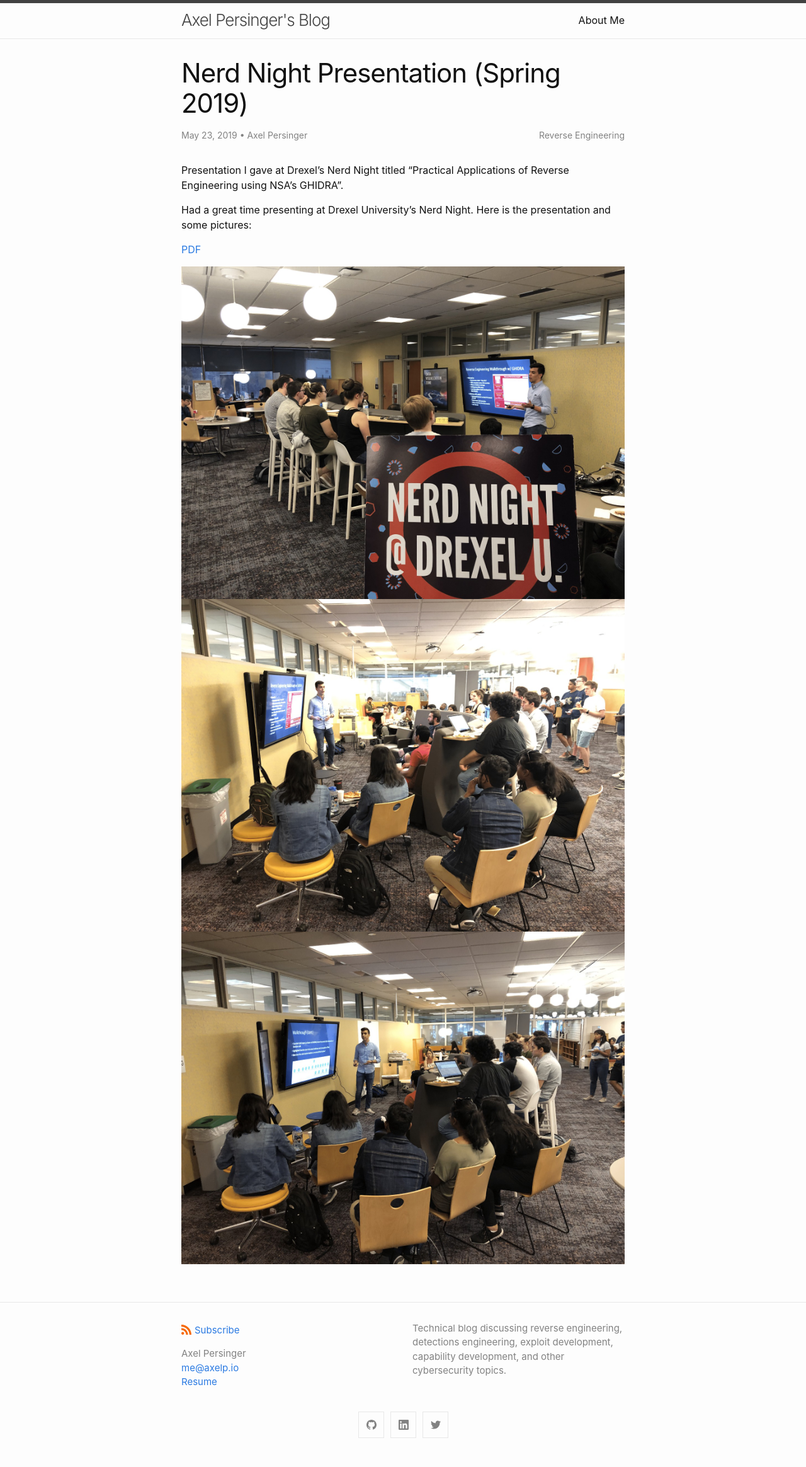
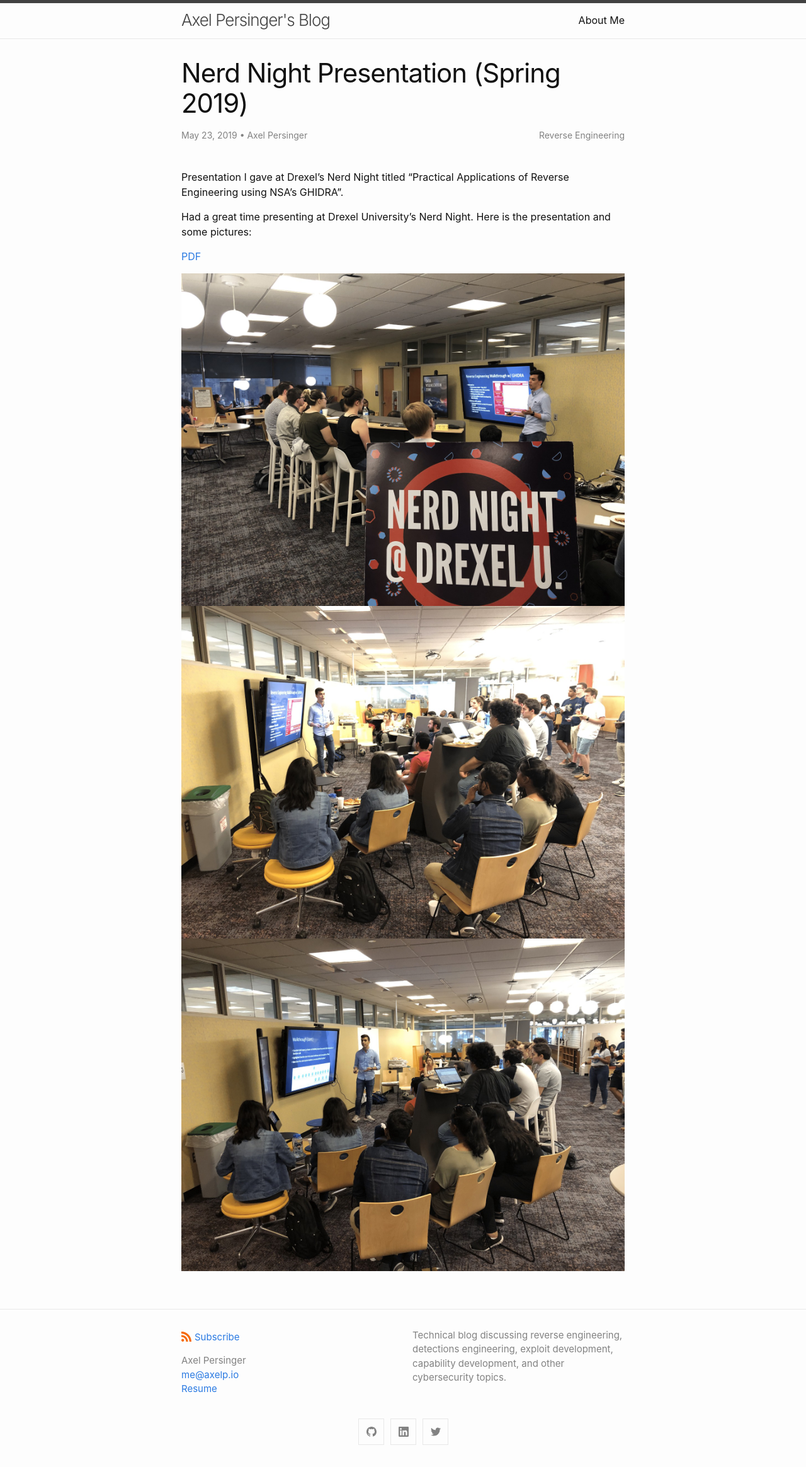
Before and after one commit to CuckooEXE/cuckooexe.github.io, a Jekyll site: the page built from _posts/2019-5-23-Nerd-Night.md, in a window 1280 px wide. Shown: the whole page at 63% size. Built offline with Jekyll 4.4.1, drawn with Linux system fonts in a browser that asks for light colours; comment, search, counter and statistics services are not loaded.

Commit message:
Update post.html

```diff
--- a/_layouts/post.html
+++ b/_layouts/post.html
@@ -35,8 +35,7 @@
     </div>
   </header>
 
-  <div class="post-content e-content" itemprop="articleBody" style="padding-top: 15px;">
-      <br />
+  <div class="post-content e-content" itemprop="articleBody" style="padding-top: 50px;">
     {% comment %}{{ content }}{% endcomment %}
     {% comment %}{% include toc.html html=content %}{% endcomment %}
     {% include anchor_headings.html html=content anchorBody="#" %}
```
